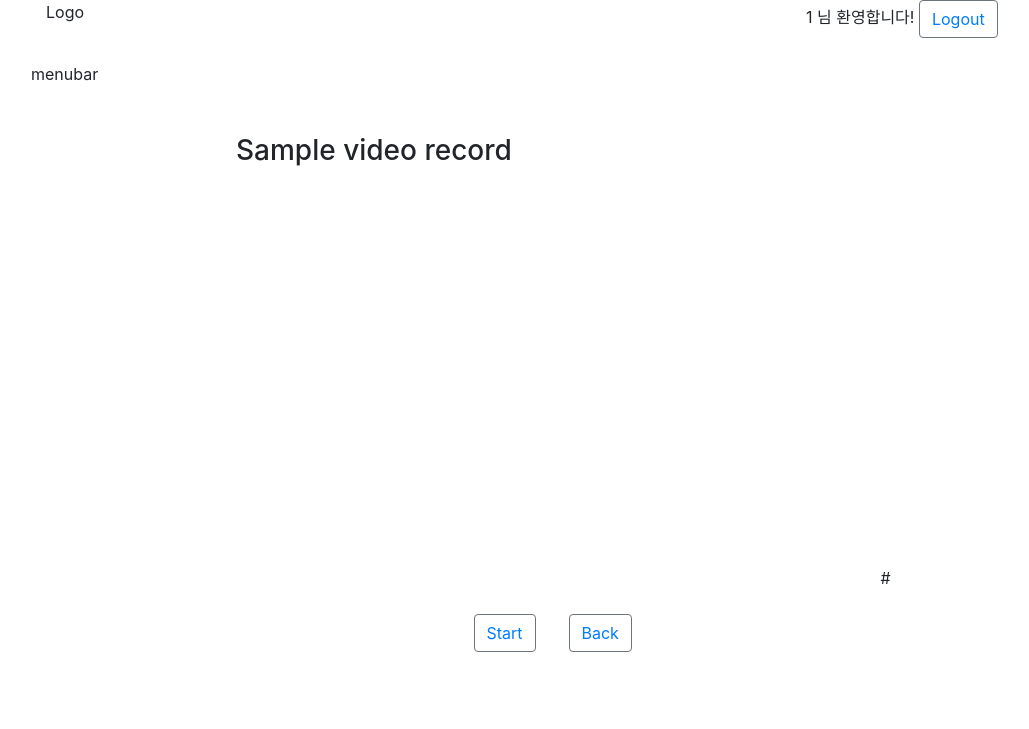
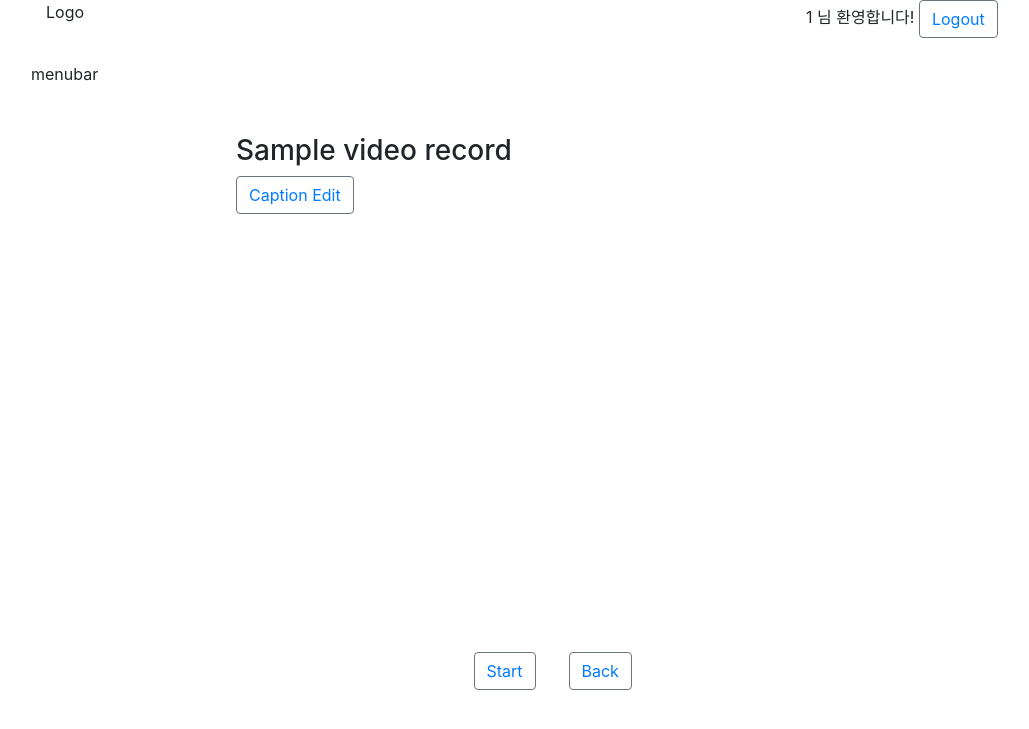
Before and after one commit to wkdthf21/webTeamProject, a Django app: template Video/templates/VideoMain.html in a window 1280 px wide. Shown: the top 729 px of the page, without its empty margins (39-1068 px from the left). Run offline with Django 3.2, Linux system fonts and the light colour scheme; the template is opened without the code that fills it: most values are stand-ins (such as "Sample title", 1, 10 or a date in 2020); some libraries are stand-ins or nearby versions.

Commit message:
place buttons to VideoMain

```diff
--- a/Video/templates/VideoMain.html
+++ b/Video/templates/VideoMain.html
@@ -10,6 +10,7 @@
         </div>
         <div class = "col-8">
           <h3>{{videoRecord.video_name}}</h3>
+          <button type="button" class="btn btn-outline-secondary"><a href="/Video/main/caption/{{videoRecord.video_id}}">Caption Edit</a></button>
         </div>
         <div class = "col-2">
         </div>
@@ -24,7 +25,6 @@
         </div>
         <div class = "col-8">
           <iframe width="640" height="360" src="{{videoRecord.video_url}}" frameborder="0" allow="accelerometer; autoplay; encrypted-media; gyroscope; picture-in-picture" allowfullscreen></iframe>
-         {{videoRecord.video_url}}
         </div>
         <div class = "col-2">
         </div>
@@ -35,7 +35,7 @@
         <div class = "col-4">
         </div>
         <div class = "col-1">
-          <button type="button" class="btn btn-outline-secondary"><a href="/Video/add">Start</a></button>
+          <button type="button" class="btn btn-outline-secondary"><a href="/Video/ad">Start</a></button>
         </div>
         <div class = "col-1">
           <button type="button" class="btn btn-outline-secondary"><a href="/Video/list">Back</a></button>
```
